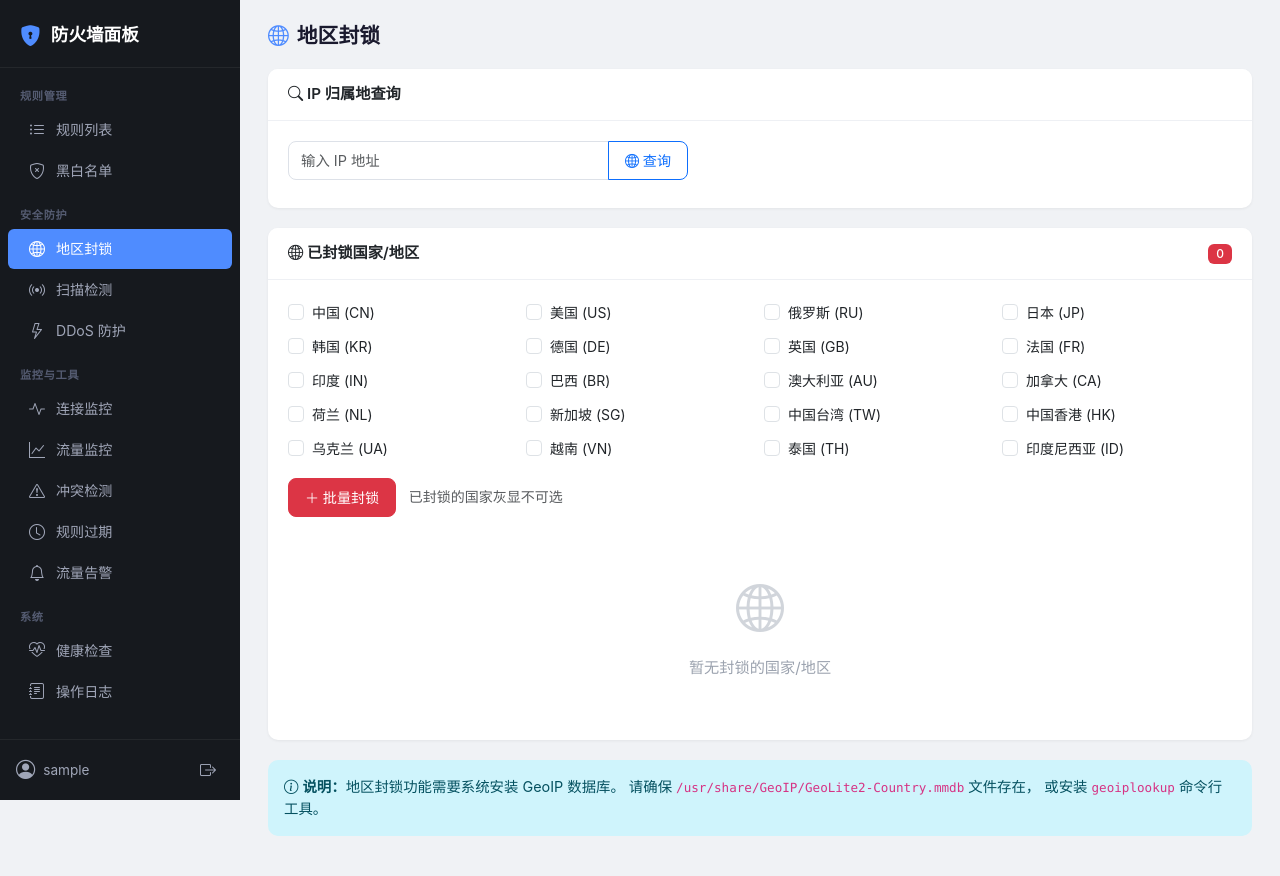
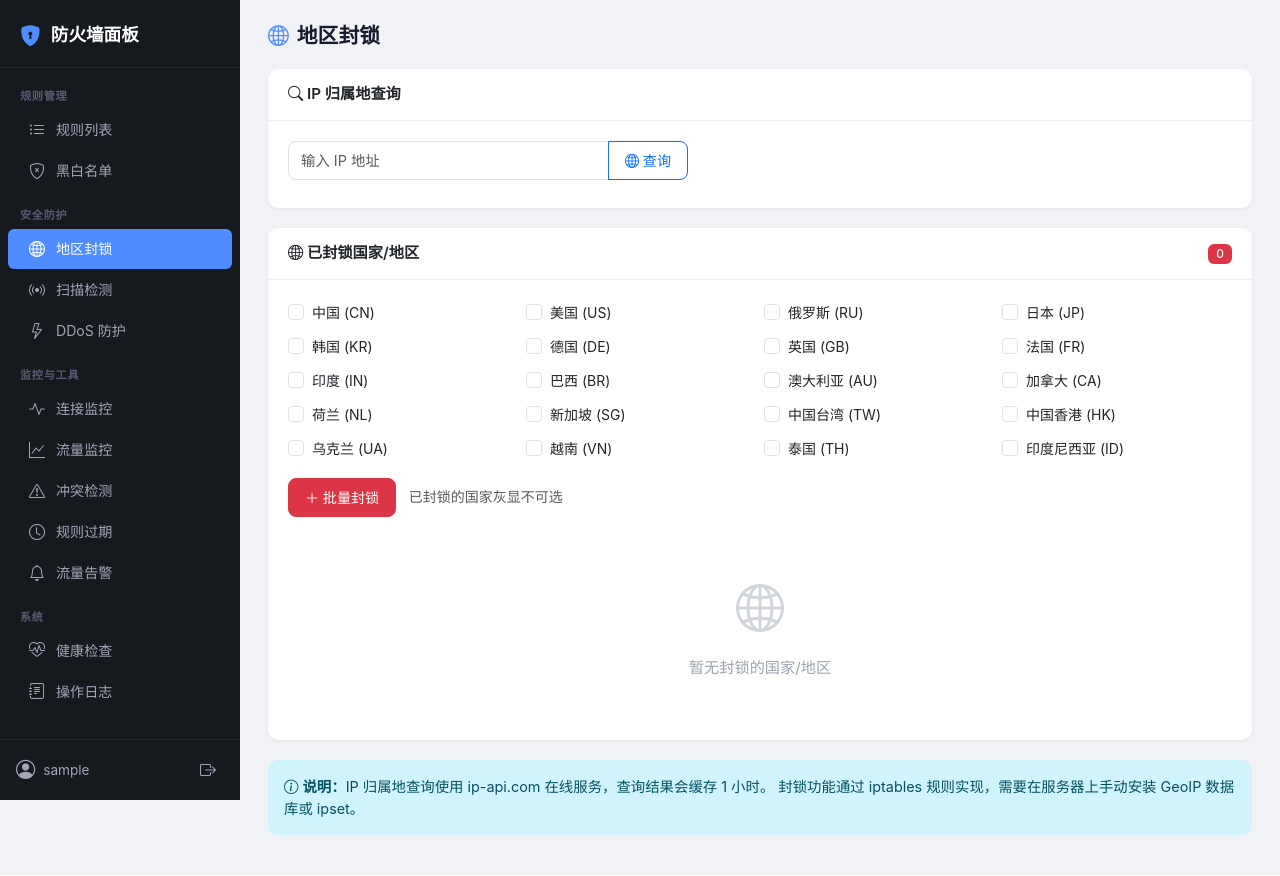
Before and after one commit to Inrrs/firewall-panel, a Flask app: page /geoip in a window 1280 px wide. Run offline with Flask 3, Linux system fonts and the light colour scheme; the visitor is signed in with stand-in values (Sample User, id 1); some libraries are stand-ins or nearby versions.

Commit message:
feat: GeoIP 改用在线 API，无需本地数据库
- 使用 ip-api.com 免费 API 查询 IP 归属地（无需密钥）
- 内存缓存 1 小时避免频繁请求
- 移除 geoip2 依赖和 GEOIP_DB 配置
- 清理 docker-compose 中的 GeoIP 挂载说明

```diff
--- a/app.py
+++ b/app.py
@@ -93,9 +93,6 @@ SNAPSHOT_FILE = os.path.join(SNAPSHOT_DIR, "current_snapshot.json")
 # IP 黑白名单文件
 BLACKLIST_FILE = os.path.join(BASE_DIR, "blacklist.txt")
 WHITELIST_FILE = os.path.join(BASE_DIR, "whitelist.txt")
-
-# GeoIP 数据库路径
-GEOIP_DB = os.environ.get("GEOIP_DB", "/usr/share/GeoIP/GeoLite2-Country.mmdb")
 
 # GeoIP 封锁国家配置文件
 GEOIP_BLOCK_FILE = os.path.join(BASE_DIR, "blocked_countries.json")
@@ -1253,28 +1250,32 @@ COUNTRY_CODES = {
 }
 
 
+import urllib.request
+
+_geoip_cache = {}  # {ip: (code, timestamp)}
+_GEOIP_CACHE_TTL = 3600  # 缓存 1 小时
+
+
 def lookup_country(ip):
-    """查询 IP 所属国家（使用 geoiplookup 命令行工具）"""
-    try:
-        result = subprocess.run(
-            ["geoiplookup", ip],
-            capture_output=True, text=True, timeout=5
-        )
-        if result.returncode == 0 and ":" in result.stdout:
-            # 输出格式: GeoIP Country Edition: US, United States
-            code = result.stdout.split(":")[1].strip().split(",")[0].strip()
+    """查询 IP 所属国家（使用 ip-api.com 在线 API）"""
+    now = time.time()
+    # 检查缓存
+    if ip in _geoip_cache:
+        code, ts = _geoip_cache[ip]
+        if now - ts < _GEOIP_CACHE_TTL:
             return code
-    except (FileNotFoundError, subprocess.TimeoutExpired):
-        pass
-    # 回退：尝试 Python geoip2 库
-    try:
-        import geoip2.database
-        reader = geoip2.database.Reader(GEOIP_DB)
-        response = reader.country(ip)
-        reader.close()
-        return response.country.iso_code
-    except Exception:
-        pass
+
+    try:
+        url = f"http://ip-api.com/json/{ip}?fields=countryCode"
+        req = urllib.request.Request(url, headers={"User-Agent": "firewall-panel/1.0"})
+        with urllib.request.urlopen(req, timeout=5) as resp:
+            data = json.loads(resp.read().decode())
+            code = data.get("countryCode")
+            if code:
+                _geoip_cache[ip] = (code, now)
+            return code
+    except Exception as e:
+        logger.error(f"GeoIP 查询失败 ({ip}): {e}")
     return None
 
 
--- a/docker-compose.yml
+++ b/docker-compose.yml
@@ -12,9 +12,6 @@ services:
       - ./backups:/app/backups
       - ./snapshots:/app/snapshots
       - ./logs:/app/logs
-      # 地区封锁功能需要 GeoIP 数据库，从宿主机挂载（可选）
-      # 下载地址: https://dev.maxmind.com/geoip/geolite2-free-geolocation-data
-      # - /usr/share/GeoIP:/usr/share/GeoIP:ro
     environment:
       - SECRET_KEY=${SECRET_KEY:-dev-secret-key}
       - ADMIN_USER=${ADMIN_USER:-admin}
--- a/templates/geoip.html
+++ b/templates/geoip.html
@@ -80,9 +80,8 @@
 
 <div class="alert alert-info">
     <i class="bi bi-info-circle"></i>
-    <strong>说明：</strong>地区封锁功能需要系统安装 GeoIP 数据库。
-    请确保 <code>/usr/share/GeoIP/GeoLite2-Country.mmdb</code> 文件存在，
-    或安装 <code>geoiplookup</code> 命令行工具。
+    <strong>说明：</strong>IP 归属地查询使用 ip-api.com 在线服务，查询结果会缓存 1 小时。
+    封锁功能通过 iptables 规则实现，需要在服务器上手动安装 GeoIP 数据库或 ipset。
 </div>
 {% endblock %}
 
```
